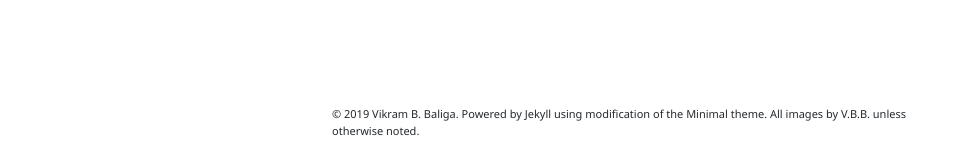
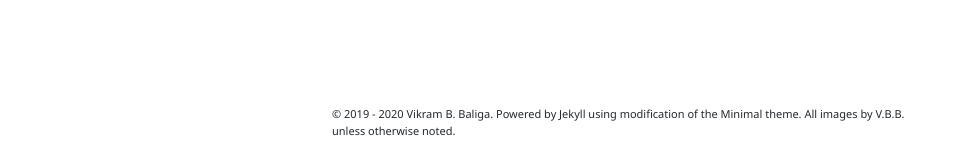
Before and after one commit to vbaliga/vbaliga.github.io, a Jekyll site: the page built from index.html, in a window 1280 px wide and 900 px high, scrolled down 5190 px. Shown: the part 741-897 px from the top of the window, without its empty margins (158-1118 px from the left). Built offline with Jekyll 4.4.1, drawn with Linux system fonts in a browser that asks for light colours; a script that is not in the unit is left out; comment, search, counter and statistics services are not loaded.

Commit message:
update footer with copyright date

```diff
--- a/_layouts/default.html
+++ b/_layouts/default.html
@@ -57,7 +57,7 @@
       </section>
       <footer>
 
-        <p><small>© 2019 Vikram B. Baliga. Powered by Jekyll using modification of the <a href="https://orderedlist.com/minimal/">Minimal</a> theme. All images by V.B.B. unless otherwise noted.</small></p>
+        <p><small>© 2019 - 2020 Vikram B. Baliga. Powered by Jekyll using modification of the <a href="https://orderedlist.com/minimal/">Minimal</a> theme. All images by V.B.B. unless otherwise noted.</small></p>
 
       </footer>
     </div>
```
